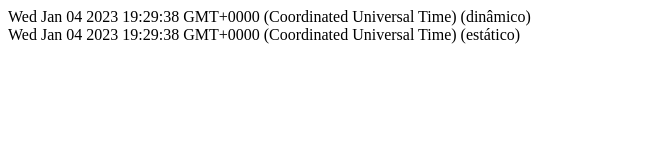
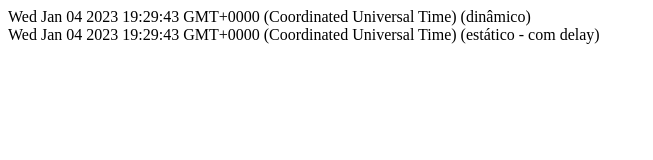
Before and after one commit to FeijoHigor/projeto-unico, a Next.js app: page /tempo in a window 1280 px wide. Shown: the top 160 px of the page, without its empty margins (0-653 px from the left). Built offline with nearby package versions, Linux system fonts and the light colour scheme.

Commit message:
adicionando delay

```diff
--- a/pages/tempo.js
+++ b/pages/tempo.js
@@ -9,14 +9,17 @@ function Tempo(props) {
                 {dynamicDateString} (dinâmico)
             </div>
             <div>
-                {props.staticDateString} (estático)
+                {props.staticDateString} (estático - com delay)
             </div>
         </div>
     )
 }
 
-export function getStaticProps() {
+export async function getStaticProps() {
     console.log('> Passando pelo getStaticProps()')
+    console.log('> Adicionado delay de 5 segundos')
+
+    await delay(5000)
     const staticDate = new Date()
     const staticDateString = staticDate.toString()
 
@@ -27,4 +30,6 @@ export function getStaticProps() {
     }
 }
 
+const delay = ms => new Promise(resolve => setTimeout(resolve, ms))
+
 export default Tempo
```
